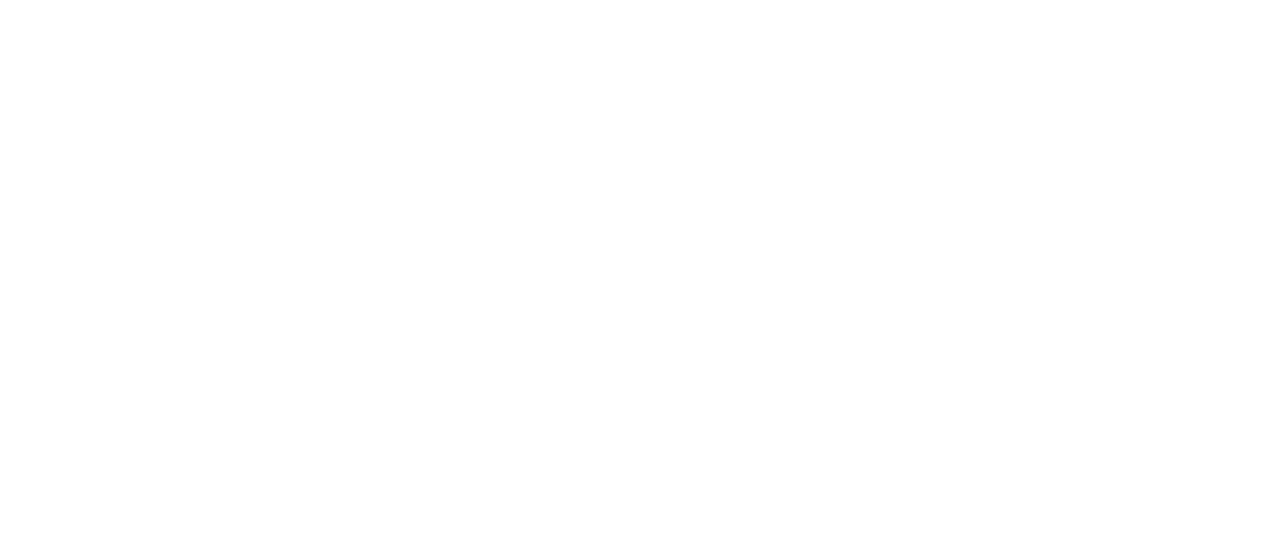
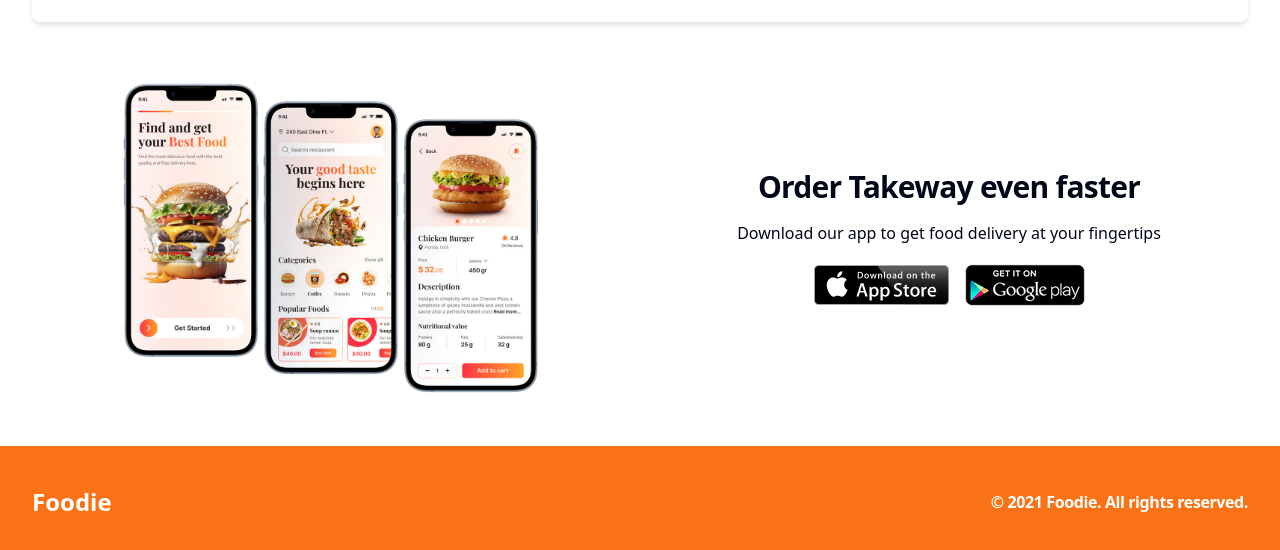
Before and after one commit to mohitparmar1/Foodie, a React (Vite) app in the folder frontend/: page / in a window 1280 px wide. Shown: the part 1128-1678 px from the top of the page. Before the commit the page ends 800 px from the top, so only its background shows below. Built offline with nearby package versions, Linux system fonts and the light colour scheme.

Commit message:
frontend: added homepage && footer

```diff
--- a/frontend/src/AppRoutes.tsx
+++ b/frontend/src/AppRoutes.tsx
@@ -1,10 +1,11 @@
 import { Navigate, Route, Routes } from "react-router-dom"
 import Layout from "./layouts/Layout"
+import HomePage from "./pages/HomePage"
 
 const AppRoutes = () => {
     return (
         <Routes>
-            <Route path="/" element={<Layout children={""}>Home Page</Layout>} />
+            <Route path="/" element={<Layout><HomePage /></Layout>} />
             <Route path="/user-profile" element={<span>User Profile Page</span>} />
             <Route path="*" element={<Navigate to="/" />} />
         </Routes>
--- /dev/null
+++ b/frontend/src/components/Footer.tsx
@@ -0,0 +1,18 @@
+const Footer = () => {
+    return (
+        <div className="bg-orange-500 py-10">
+            <div className="container mx-auto flex flex-col md:flex-row justify-between items-center">
+                <span
+                    className="text-white text-2xl font-bold"
+                >Foodie</span>
+                <span
+                    className="text-white font-bold tracking-tight flex gap-4"
+                >
+                    <span >© 2021 Foodie. All rights reserved.</span>
+                </span>
+            </div>
+        </div >
+    );
+}
+
+export default Footer;
--- a/frontend/src/layouts/Layout.tsx
+++ b/frontend/src/layouts/Layout.tsx
@@ -1,3 +1,4 @@
+import Footer from "@/components/Footer";
 import Header from "@/components/Header";
 import Hero from "@/components/Hero";
 import React from "react";
@@ -12,7 +13,8 @@
             <Hero />
             <div className="container mx-auto flex-1 py-10">
                 {children}
-                H</div>
+            </div>
+            <Footer />
         </div>
     )
 }
--- /dev/null
+++ b/frontend/src/pages/HomePage.tsx
@@ -0,0 +1,40 @@
+import landingImage from "../assets/landing.png";
+import appDownloadImage from "../assets/appDownload.png";
+import { Search } from "lucide-react";
+
+const HomePage = () => {
+    return (
+        <div className="flex flex-col gap-12">
+            <div className="bg-white rounded-lg shadow-md py-9 flex flex-col gap-5">
+                <h1 className="text-5xl font-bold tracking-tight text-center text-orange-600 -mt-16">
+                    Tuck into a takeway today
+                </h1>
+                <span className="text-xl text-center">Food is just a click away!</span>
+                <div>
+                    <img src="Search" />
+                </div>
+            </div>
+            <div
+                className="grid
+                md:grid-cols-2 gap-5"
+            >
+                <img src={landingImage} />
+                <div className="flex flex-col items-center justify-center gap-4 text-center">
+                    <span
+                        className="font-bold text-3xl tracking-tight">
+                        Order Takeway even faster
+                    </span>
+                    <span>
+                        Download our app to get food delivery at your fingertips
+                    </span>
+                    <img
+                        src={appDownloadImage}
+                        alt="Download the app"
+                    />
+                </div>
+            </div>
+        </div>
+    );
+}
+
+export default HomePage;
```
